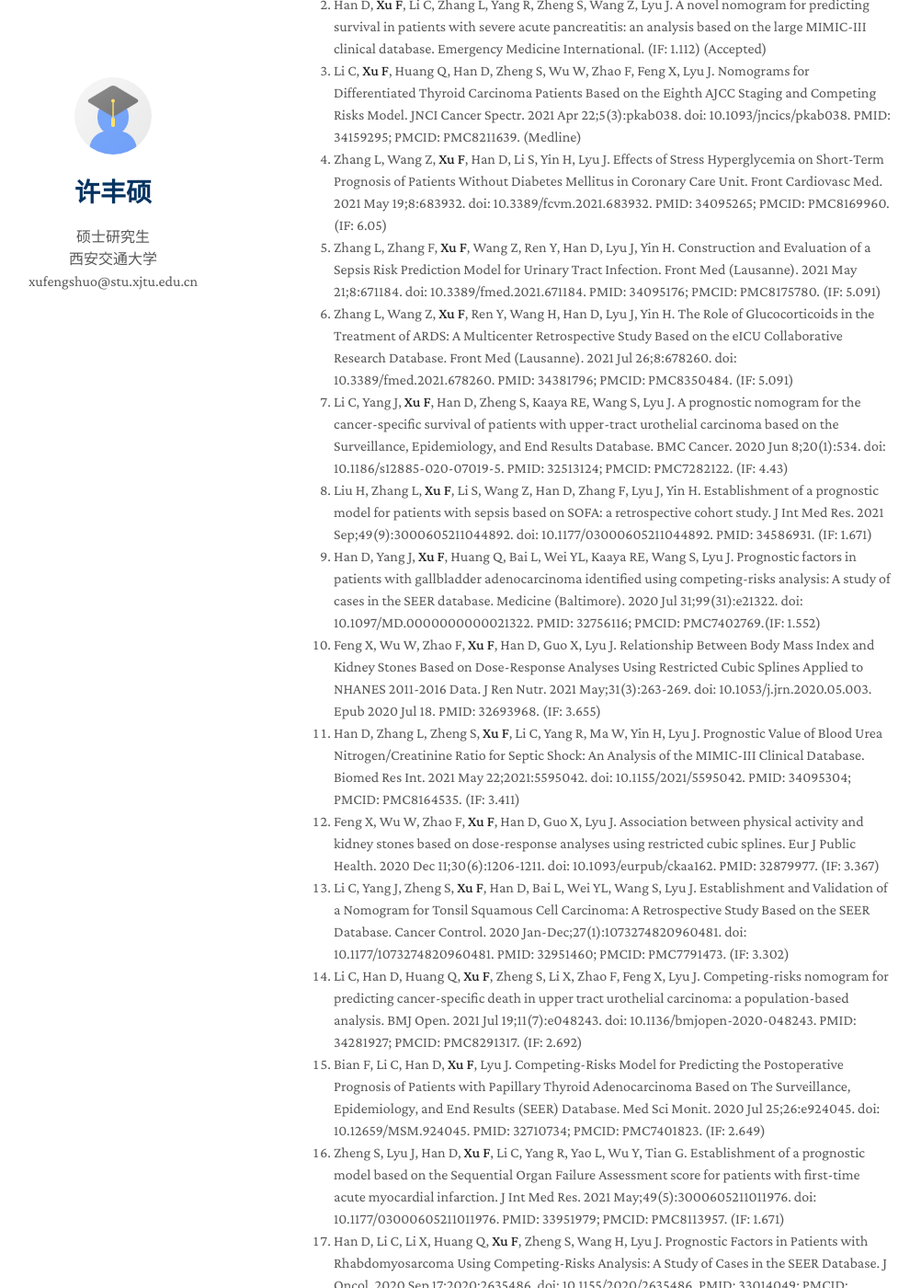
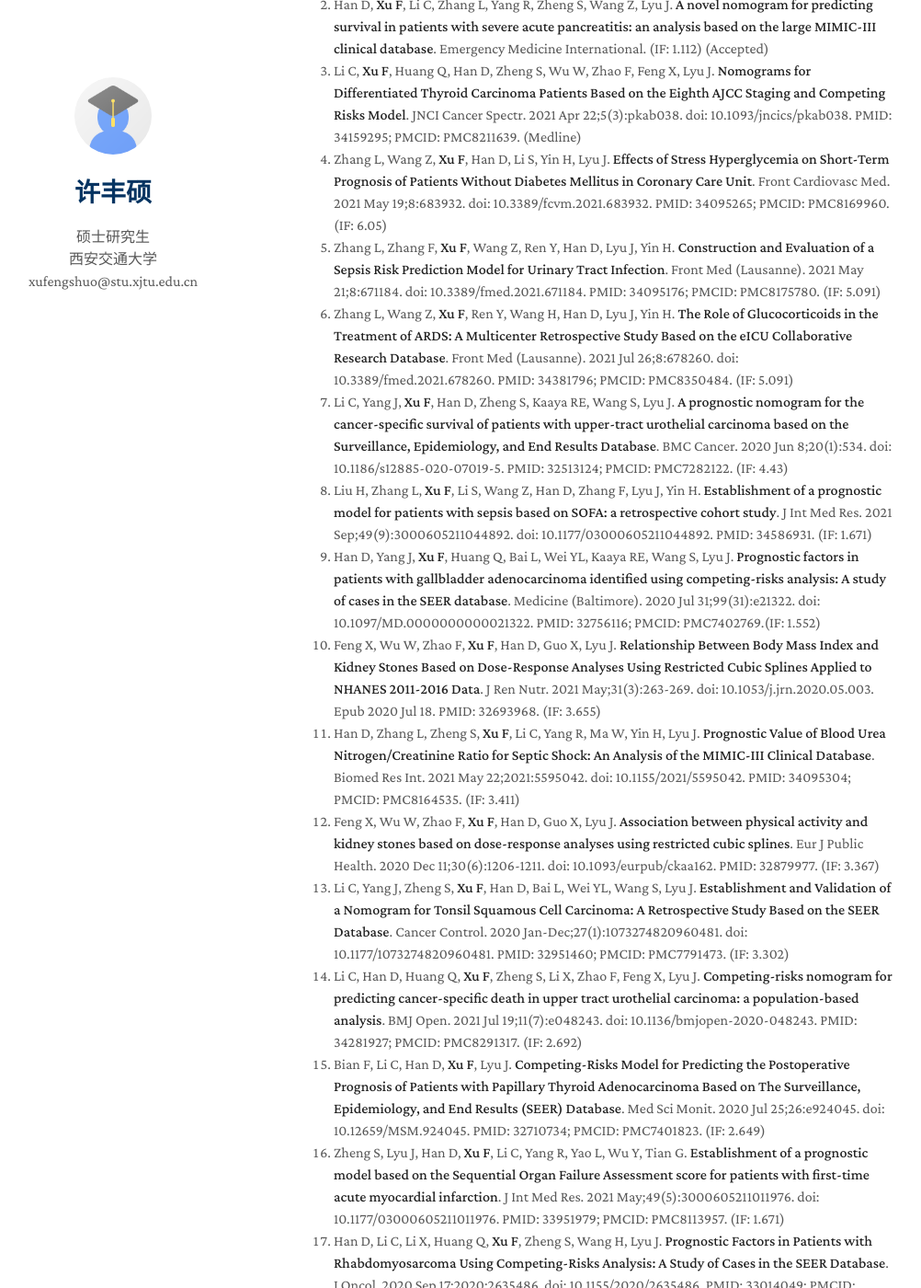
Before and after one commit to XuFengShuo619/CV, a Jekyll site: the page built from index.md, in a window 1280 px wide and 1400 px high, scrolled down 1093 px. Shown: the whole window at 92% size, without its empty margins (147-1149 px from the left). Built offline with Jekyll 4.4.1, drawn with Linux system fonts in a browser that asks for light colours; nearby versions of some CDN libraries; a style sheet for code colours, icons or effects is not loaded; our own code applies the rules of GitHub Pages for plain Markdown files; some of the changed text lies outside the part shown.

Commit message:
Update index.md

```diff
--- a/index.md
+++ b/index.md
@@ -30,32 +30,32 @@ layout: homepage
 
 ## Others
 
-1. Zhang L<sup>a</sup>, **Xu F<sup>a</sup>** , Li S, Zheng X, Zheng S, Liu H, Lyu J, Yin H. Influence of fluid balance on the prognosis of patients with sepsis. BMC Anesthesiology. (IF: 2.217) (Accepted)
-2. Han D, **Xu F**, Li C, Zhang L, Yang R, Zheng S, Wang Z, Lyu J. A novel nomogram for predicting survival in patients with severe acute pancreatitis: an analysis based on the large MIMIC-III clinical database. Emergency Medicine International. (IF: 1.112) (Accepted)
-3. Li C, **Xu F**, Huang Q, Han D, Zheng S, Wu W, Zhao F, Feng X, Lyu J. Nomograms for Differentiated Thyroid Carcinoma Patients Based on the Eighth AJCC Staging and Competing Risks Model. JNCI Cancer Spectr. 2021 Apr 22;5(3):pkab038. doi: 10.1093/jncics/pkab038. PMID: 34159295; PMCID: PMC8211639. (Medline)
-4. Zhang L, Wang Z, **Xu F**, Han D, Li S, Yin H, Lyu J. Effects of Stress Hyperglycemia on Short-Term Prognosis of Patients Without Diabetes Mellitus in Coronary Care Unit. Front Cardiovasc Med. 2021 May 19;8:683932. doi: 10.3389/fcvm.2021.683932. PMID: 34095265; PMCID: PMC8169960. (IF: 6.05)
-5. Zhang L, Zhang F, **Xu F**, Wang Z, Ren Y, Han D, Lyu J, Yin H. Construction and Evaluation of a Sepsis Risk Prediction Model for Urinary Tract Infection. Front Med (Lausanne). 2021 May 21;8:671184. doi: 10.3389/fmed.2021.671184. PMID: 34095176; PMCID: PMC8175780. (IF: 5.091)
-6. Zhang L, Wang Z, **Xu F**, Ren Y, Wang H, Han D, Lyu J, Yin H. The Role of Glucocorticoids in the Treatment of ARDS: A Multicenter Retrospective Study Based on the eICU Collaborative Research Database. Front Med (Lausanne). 2021 Jul 26;8:678260. doi: 10.3389/fmed.2021.678260. PMID: 34381796; PMCID: PMC8350484. (IF: 5.091)
-7. Li C, Yang J, **Xu F**, Han D, Zheng S, Kaaya RE, Wang S, Lyu J. A prognostic nomogram for the cancer-specific survival of patients with upper-tract urothelial carcinoma based on the Surveillance, Epidemiology, and End Results Database. BMC Cancer. 2020 Jun 8;20(1):534. doi: 10.1186/s12885-020-07019-5. PMID: 32513124; PMCID: PMC7282122. (IF: 4.43)
-8. Liu H, Zhang L, **Xu F**, Li S, Wang Z, Han D, Zhang F, Lyu J, Yin H. Establishment of a prognostic model for patients with sepsis based on SOFA: a retrospective cohort study. J Int Med Res. 2021 Sep;49(9):3000605211044892. doi: 10.1177/03000605211044892. PMID: 34586931. (IF: 1.671)
-9. Han D, Yang J, **Xu F**, Huang Q, Bai L, Wei YL, Kaaya RE, Wang S, Lyu J. Prognostic factors in patients with gallbladder adenocarcinoma identified using competing-risks analysis: A study of cases in the SEER database. Medicine (Baltimore). 2020 Jul 31;99(31):e21322. doi: 10.1097/MD.0000000000021322. PMID: 32756116; PMCID: PMC7402769.(IF: 1.552)
-10. Feng X, Wu W, Zhao F, **Xu F**, Han D, Guo X, Lyu J. Relationship Between Body Mass Index and Kidney Stones Based on Dose-Response Analyses Using Restricted Cubic Splines Applied to NHANES 2011-2016 Data. J Ren Nutr. 2021 May;31(3):263-269. doi: 10.1053/j.jrn.2020.05.003. Epub 2020 Jul 18. PMID: 32693968. (IF: 3.655)
-11. Han D, Zhang L, Zheng S, **Xu F**, Li C, Yang R, Ma W, Yin H, Lyu J. Prognostic Value of Blood Urea Nitrogen/Creatinine Ratio for Septic Shock: An Analysis of the MIMIC-III Clinical Database. Biomed Res Int. 2021 May 22;2021:5595042. doi: 10.1155/2021/5595042. PMID: 34095304; PMCID: PMC8164535. (IF: 3.411)
-12. Feng X, Wu W, Zhao F, **Xu F**, Han D, Guo X, Lyu J. Association between physical activity and kidney stones based on dose-response analyses using restricted cubic splines. Eur J Public Health. 2020 Dec 11;30(6):1206-1211. doi: 10.1093/eurpub/ckaa162. PMID: 32879977. (IF: 3.367)
-13. Li C, Yang J, Zheng S, **Xu F**, Han D, Bai L, Wei YL, Wang S, Lyu J. Establishment and Validation of a Nomogram for Tonsil Squamous Cell Carcinoma: A Retrospective Study Based on the SEER Database. Cancer Control. 2020 Jan-Dec;27(1):1073274820960481. doi: 10.1177/1073274820960481. PMID: 32951460; PMCID: PMC7791473. (IF: 3.302)
-14. Li C, Han D, Huang Q, **Xu F**, Zheng S, Li X, Zhao F, Feng X, Lyu J. Competing-risks nomogram for predicting cancer-specific death in upper tract urothelial carcinoma: a population-based analysis. BMJ Open. 2021 Jul 19;11(7):e048243. doi: 10.1136/bmjopen-2020-048243. PMID: 34281927; PMCID: PMC8291317. (IF: 2.692)
-15. Bian F, Li C, Han D, **Xu F**, Lyu J. Competing-Risks Model for Predicting the Postoperative Prognosis of Patients with Papillary Thyroid Adenocarcinoma Based on The Surveillance, Epidemiology, and End Results (SEER) Database. Med Sci Monit. 2020 Jul 25;26:e924045. doi: 10.12659/MSM.924045. PMID: 32710734; PMCID: PMC7401823. (IF: 2.649)
-16. Zheng S, Lyu J, Han D, **Xu F**, Li C, Yang R, Yao L, Wu Y, Tian G. Establishment of a prognostic model based on the Sequential Organ Failure Assessment score for patients with first-time acute myocardial infarction. J Int Med Res. 2021 May;49(5):3000605211011976. doi: 10.1177/03000605211011976. PMID: 33951979; PMCID: PMC8113957. (IF: 1.671)
-17. Han D, Li C, Li X, Huang Q, **Xu F**, Zheng S, Wang H, Lyu J. Prognostic Factors in Patients with Rhabdomyosarcoma Using Competing-Risks Analysis: A Study of Cases in the SEER Database. J Oncol. 2020 Sep 17;2020:2635486. doi: 10.1155/2020/2635486. PMID: 33014049; PMCID: PMC7519458. (IF: 4.375)
-18. Zheng S, Yang J, Li C, Han D, **Xu F**, Elishilia Kaaya R, ShengPeng W, Lyu J. Prognostic Exploration of All-Cause Death in Gingival Squamous Cell Carcinoma: A Retrospective Analysis of 2076 Patients. J Oncol. 2021 Mar 26;2021:6676587. doi: 10.1155/2021/6676587. PMID: 33854548; PMCID: PMC8019369. (IF: 4.375)
-19. He H, Liu T, Han D, Li C, **Xu F**, Lyu J, Gao Y. Incidence trends and survival prediction of urothelial cancer of the bladder: a population-based study. World J Surg Oncol. 2021 Jul 26;19(1):221. doi: 10.1186/s12957-021-02327-x. PMID: 34311753; PMCID: PMC8314553. (IF: 2.754)
-20. Yang R, Ma W, Wang ZC, Huang T, **Xu FS**, Li C, Dai Z, Lyu J. Body mass index linked to short-term and long-term all-cause mortality in patients with acute myocardial infarction. Postgrad Med J. 2021 Apr 20:postgradmedj-2020-139677. doi: 10.1136/postgradmedj-2020-139677. Epub ahead of print. PMID: 33879551. (IF: 2.401)
-21. Li C, Ren Z, Han D, Wang H, **Xu F**, Zheng S, Lyu J. A prognostic nomogram for pancreatic ductal adenocarcinoma patients’ all-cause survival in a Surveillance, Epidemiology, and End Results analysis. Transl Cancer Res. 2020 May;9(5):3586-3599. doi: 10.21037/tcr-19-2962. (IF: 1.241)
-22. Li C, Li J, Huang Q, Feng X, Zhao F, **Xu F**, Han D, Lyu J. Developing and validating a novel nomogram used a competing-risks model for predicting the prognosis of primary fallopian tube carcinoma: a retrospective study based on the SEER database. Ann Transl Med. 2021 Mar;9(5):378. doi: 10.21037/atm-20-5398. PMID: 33842599; PMCID: PMC8033332. (IF: 3.932)
-23. He H, Xie H, Chen Y, Li C, Han D, **Xu F**, Lyu J. Global, regional, and national burdens of bladder cancer in 2017: estimates from the 2017 global burden of disease study. BMC Public Health. 2020 Nov 11;20(1):1693. doi: 10.1186/s12889-020-09835-7. PMID: 33176751; PMCID: PMC7659112. (IF: 3.295)
-24. Zheng S, Zhao F, Yang R, Wu W, Liu H, Ma W, **Xu F**, Han D, Lyu J. Using Restricted Cubic Splines to Study the Trajectory of Systolic Blood Pressure in the Prognosis of Acute Myocardial Infarction. Front Cardiovasc Med. 2021 Sep 10;8:740580. doi: 10.3389/fcvm.2021.740580. PMID: 34568468; PMCID: PMC8460999. (IF: 6.05)
-25. 郑帅,白利峰,韩迪迪,**许丰硕**,吕军.ncRI数据库介绍及数据获取方法[J].中国循证心血管医学杂志,2021,13(07):773-776.
-26. 郑帅,田国祥,韩迪迪,李承倬,**许丰硕**,吕军.cBioPortal数据库介绍及数据提取流程[J].中国循证心血管医学杂志,2020,12(09):1028-1031.
-27. 郑帅,田国祥,韩迪迪,李承倬,**许丰硕**,吕军.Orphanet数据库架构及数据获取方法与流程[J].中国循证心血管医学杂志,2020,12(06):651-654.
-28. 计算机软件著作：预防医学公共卫生事件应急处置系统软件V1.0（2021SR0955539）
-29. 参与国家社会科学基金项目：探索药物基因组学检测项目临床准入模式的研究（16BGL183）
+1. Zhang L<sup>a</sup>, **Xu F<sup>a</sup>** , Li S, Zheng X, Zheng S, Liu H, Lyu J, Yin H. **Influence of fluid balance on the prognosis of patients with sepsis**. BMC Anesthesiology. (IF: 2.217) (Accepted)
+2. Han D, **Xu F**, Li C, Zhang L, Yang R, Zheng S, Wang Z, Lyu J. **A novel nomogram for predicting survival in patients with severe acute pancreatitis: an analysis based on the large MIMIC-III clinical database**. Emergency Medicine International. (IF: 1.112) (Accepted)
+3. Li C, **Xu F**, Huang Q, Han D, Zheng S, Wu W, Zhao F, Feng X, Lyu J. **Nomograms for Differentiated Thyroid Carcinoma Patients Based on the Eighth AJCC Staging and Competing Risks Model**. JNCI Cancer Spectr. 2021 Apr 22;5(3):pkab038. doi: 10.1093/jncics/pkab038. PMID: 34159295; PMCID: PMC8211639. (Medline)
+4. Zhang L, Wang Z, **Xu F**, Han D, Li S, Yin H, Lyu J. **Effects of Stress Hyperglycemia on Short-Term Prognosis of Patients Without Diabetes Mellitus in Coronary Care Unit**. Front Cardiovasc Med. 2021 May 19;8:683932. doi: 10.3389/fcvm.2021.683932. PMID: 34095265; PMCID: PMC8169960. (IF: 6.05)
+5. Zhang L, Zhang F, **Xu F**, Wang Z, Ren Y, Han D, Lyu J, Yin H. **Construction and Evaluation of a Sepsis Risk Prediction Model for Urinary Tract Infection**. Front Med (Lausanne). 2021 May 21;8:671184. doi: 10.3389/fmed.2021.671184. PMID: 34095176; PMCID: PMC8175780. (IF: 5.091)
+6. Zhang L, Wang Z, **Xu F**, Ren Y, Wang H, Han D, Lyu J, Yin H. **The Role of Glucocorticoids in the Treatment of ARDS: A Multicenter Retrospective Study Based on the eICU Collaborative Research Database**. Front Med (Lausanne). 2021 Jul 26;8:678260. doi: 10.3389/fmed.2021.678260. PMID: 34381796; PMCID: PMC8350484. (IF: 5.091)
+7. Li C, Yang J, **Xu F**, Han D, Zheng S, Kaaya RE, Wang S, Lyu J. **A prognostic nomogram for the cancer-specific survival of patients with upper-tract urothelial carcinoma based on the Surveillance, Epidemiology, and End Results Database**. BMC Cancer. 2020 Jun 8;20(1):534. doi: 10.1186/s12885-020-07019-5. PMID: 32513124; PMCID: PMC7282122. (IF: 4.43)
+8. Liu H, Zhang L, **Xu F**, Li S, Wang Z, Han D, Zhang F, Lyu J, Yin H. **Establishment of a prognostic model for patients with sepsis based on SOFA: a retrospective cohort study**. J Int Med Res. 2021 Sep;49(9):3000605211044892. doi: 10.1177/03000605211044892. PMID: 34586931. (IF: 1.671)
+9. Han D, Yang J, **Xu F**, Huang Q, Bai L, Wei YL, Kaaya RE, Wang S, Lyu J. **Prognostic factors in patients with gallbladder adenocarcinoma identified using competing-risks analysis: A study of cases in the SEER database**. Medicine (Baltimore). 2020 Jul 31;99(31):e21322. doi: 10.1097/MD.0000000000021322. PMID: 32756116; PMCID: PMC7402769.(IF: 1.552)
+10. Feng X, Wu W, Zhao F, **Xu F**, Han D, Guo X, Lyu J. **Relationship Between Body Mass Index and Kidney Stones Based on Dose-Response Analyses Using Restricted Cubic Splines Applied to NHANES 2011-2016 Data**. J Ren Nutr. 2021 May;31(3):263-269. doi: 10.1053/j.jrn.2020.05.003. Epub 2020 Jul 18. PMID: 32693968. (IF: 3.655)
+11. Han D, Zhang L, Zheng S, **Xu F**, Li C, Yang R, Ma W, Yin H, Lyu J. **Prognostic Value of Blood Urea Nitrogen/Creatinine Ratio for Septic Shock: An Analysis of the MIMIC-III Clinical Database**. Biomed Res Int. 2021 May 22;2021:5595042. doi: 10.1155/2021/5595042. PMID: 34095304; PMCID: PMC8164535. (IF: 3.411)
+12. Feng X, Wu W, Zhao F, **Xu F**, Han D, Guo X, Lyu J. **Association between physical activity and kidney stones based on dose-response analyses using restricted cubic splines**. Eur J Public Health. 2020 Dec 11;30(6):1206-1211. doi: 10.1093/eurpub/ckaa162. PMID: 32879977. (IF: 3.367)
+13. Li C, Yang J, Zheng S, **Xu F**, Han D, Bai L, Wei YL, Wang S, Lyu J. **Establishment and Validation of a Nomogram for Tonsil Squamous Cell Carcinoma: A Retrospective Study Based on the SEER Database**. Cancer Control. 2020 Jan-Dec;27(1):1073274820960481. doi: 10.1177/1073274820960481. PMID: 32951460; PMCID: PMC7791473. (IF: 3.302)
+14. Li C, Han D, Huang Q, **Xu F**, Zheng S, Li X, Zhao F, Feng X, Lyu J. **Competing-risks nomogram for predicting cancer-specific death in upper tract urothelial carcinoma: a population-based analysis**. BMJ Open. 2021 Jul 19;11(7):e048243. doi: 10.1136/bmjopen-2020-048243. PMID: 34281927; PMCID: PMC8291317. (IF: 2.692)
+15. Bian F, Li C, Han D, **Xu F**, Lyu J. **Competing-Risks Model for Predicting the Postoperative Prognosis of Patients with Papillary Thyroid Adenocarcinoma Based on The Surveillance, Epidemiology, and End Results (SEER) Database**. Med Sci Monit. 2020 Jul 25;26:e924045. doi: 10.12659/MSM.924045. PMID: 32710734; PMCID: PMC7401823. (IF: 2.649)
+16. Zheng S, Lyu J, Han D, **Xu F**, Li C, Yang R, Yao L, Wu Y, Tian G. **Establishment of a prognostic model based on the Sequential Organ Failure Assessment score for patients with first-time acute myocardial infarction**. J Int Med Res. 2021 May;49(5):3000605211011976. doi: 10.1177/03000605211011976. PMID: 33951979; PMCID: PMC8113957. (IF: 1.671)
+17. Han D, Li C, Li X, Huang Q, **Xu F**, Zheng S, Wang H, Lyu J. **Prognostic Factors in Patients with Rhabdomyosarcoma Using Competing-Risks Analysis: A Study of Cases in the SEER Database**. J Oncol. 2020 Sep 17;2020:2635486. doi: 10.1155/2020/2635486. PMID: 33014049; PMCID: PMC7519458. (IF: 4.375)
+18. Zheng S, Yang J, Li C, Han D, **Xu F**, Elishilia Kaaya R, ShengPeng W, Lyu J. **Prognostic Exploration of All-Cause Death in Gingival Squamous Cell Carcinoma: A Retrospective Analysis of 2076 Patients**. J Oncol. 2021 Mar 26;2021:6676587. doi: 10.1155/2021/6676587. PMID: 33854548; PMCID: PMC8019369. (IF: 4.375)
+19. He H, Liu T, Han D, Li C, **Xu F**, Lyu J, Gao Y. **Incidence trends and survival prediction of urothelial cancer of the bladder: a population-based study**. World J Surg Oncol. 2021 Jul 26;19(1):221. doi: 10.1186/s12957-021-02327-x. PMID: 34311753; PMCID: PMC8314553. (IF: 2.754)
+20. Yang R, Ma W, Wang ZC, Huang T, **Xu FS**, Li C, Dai Z, Lyu J. **Body mass index linked to short-term and long-term all-cause mortality in patients with acute myocardial infarction**. Postgrad Med J. 2021 Apr 20:postgradmedj-2020-139677. doi: 10.1136/postgradmedj-2020-139677. Epub ahead of print. PMID: 33879551. (IF: 2.401)
+21. Li C, Ren Z, Han D, Wang H, **Xu F**, Zheng S, Lyu J. **A prognostic nomogram for pancreatic ductal adenocarcinoma patients’ all-cause survival in a Surveillance, Epidemiology, and End Results analysis**. Transl Cancer Res. 2020 May;9(5):3586-3599. doi: 10.21037/tcr-19-2962. (IF: 1.241)
+22. Li C, Li J, Huang Q, Feng X, Zhao F, **Xu F**, Han D, Lyu J. **Developing and validating a novel nomogram used a competing-risks model for predicting the prognosis of primary fallopian tube carcinoma: a retrospective study based on the SEER database**. Ann Transl Med. 2021 Mar;9(5):378. doi: 10.21037/atm-20-5398. PMID: 33842599; PMCID: PMC8033332. (IF: 3.932)
+23. He H, Xie H, Chen Y, Li C, Han D, **Xu F**, Lyu J. **Global, regional, and national burdens of bladder cancer in 2017: estimates from the 2017 global burden of disease study. BMC Public Health**. 2020 Nov 11;20(1):1693. doi: 10.1186/s12889-020-09835-7. PMID: 33176751; PMCID: PMC7659112. (IF: 3.295)
+24. Zheng S, Zhao F, Yang R, Wu W, Liu H, Ma W, **Xu F**, Han D, Lyu J. **Using Restricted Cubic Splines to Study the Trajectory of Systolic Blood Pressure in the Prognosis of Acute Myocardial Infarction**. Front Cardiovasc Med. 2021 Sep 10;8:740580. doi: 10.3389/fcvm.2021.740580. PMID: 34568468; PMCID: PMC8460999. (IF: 6.05)
+25. 郑帅,白利峰,韩迪迪,**许丰硕**,吕军.**ncRI数据库介绍及数据获取方法**[J].中国循证心血管医学杂志,2021,13(07):773-776.
+26. 郑帅,田国祥,韩迪迪,李承倬,**许丰硕**,吕军.**cBioPortal数据库介绍及数据提取流程**[J].中国循证心血管医学杂志,2020,12(09):1028-1031.
+27. 郑帅,田国祥,韩迪迪,李承倬,**许丰硕**,吕军.**Orphanet数据库架构及数据获取方法与流程**[J].中国循证心血管医学杂志,2020,12(06):651-654.
+28. 计算机软件著作：**预防医学公共卫生事件应急处置系统软件V1.0**（2021SR0955539）
+29. 参与国家社会科学基金项目：**探索药物基因组学检测项目临床准入模式的研究**（16BGL183）
```
